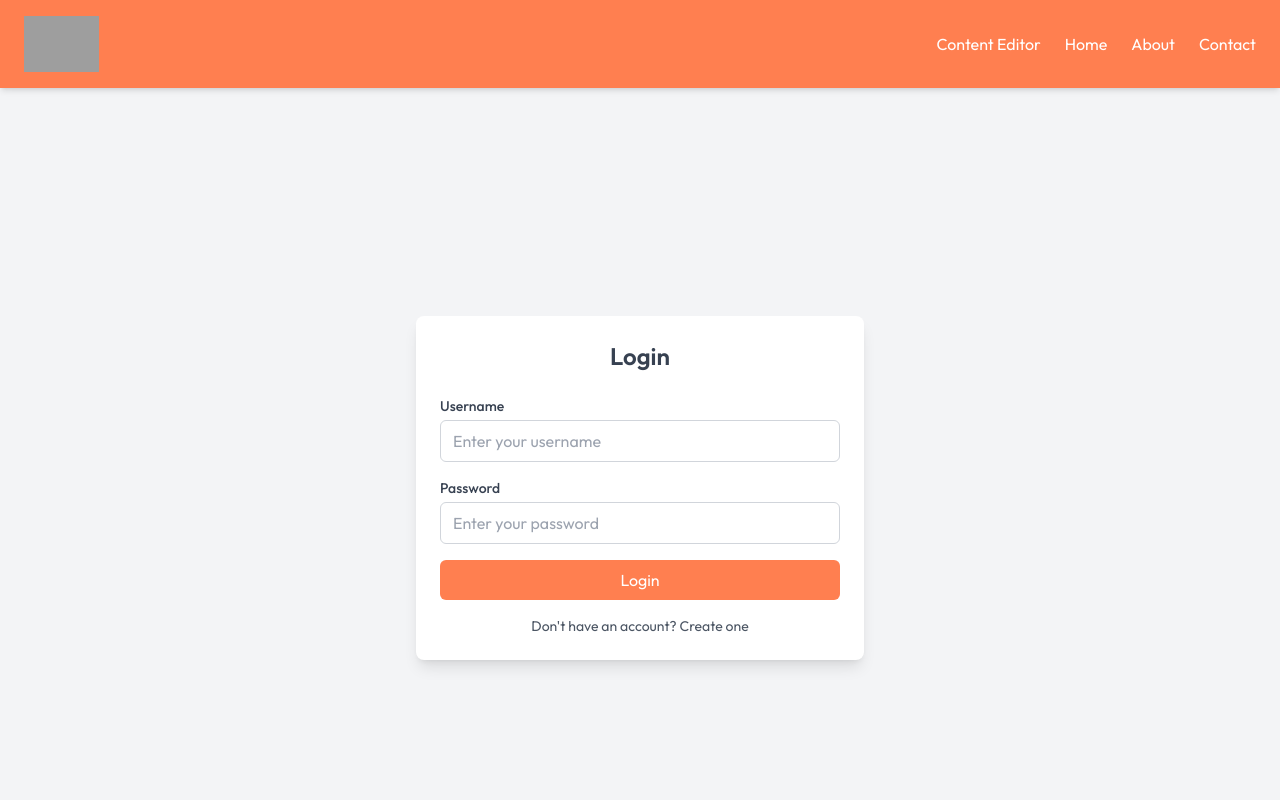
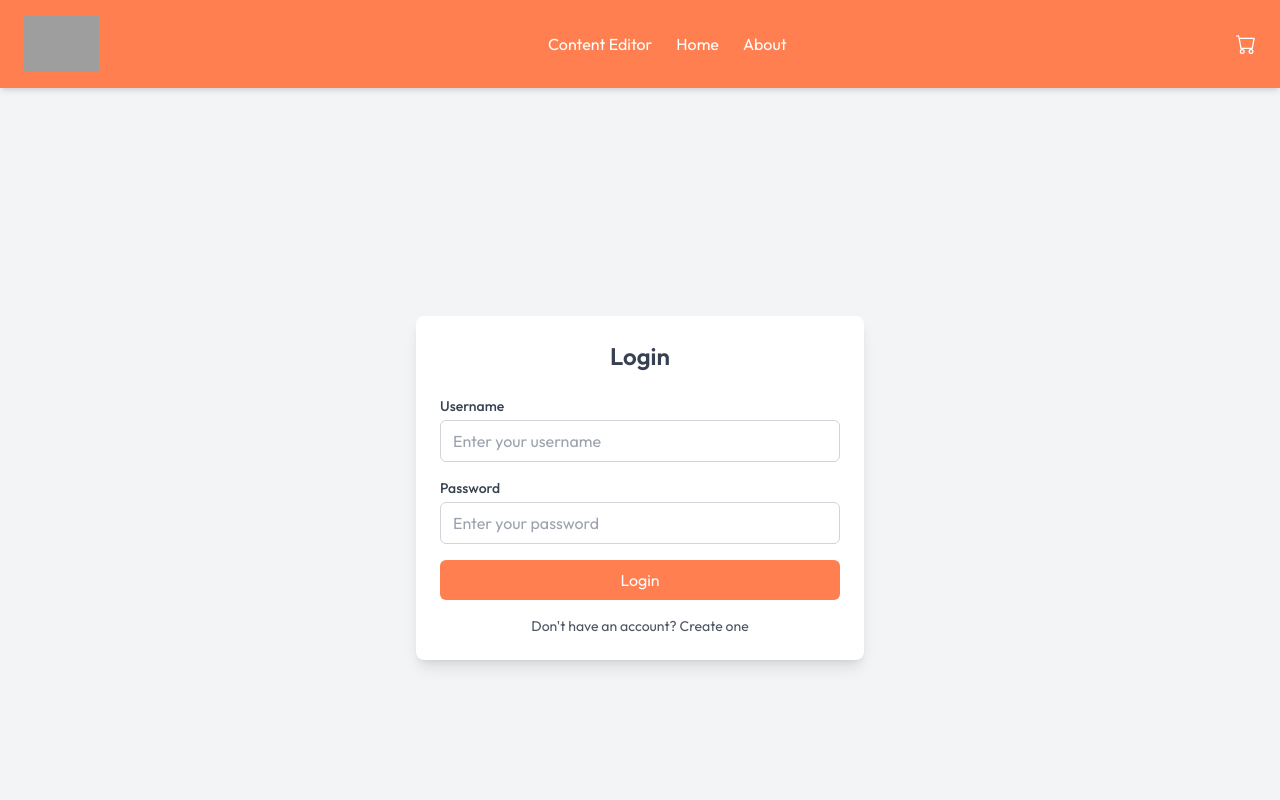
Before and after one commit to KristianaTrupja/SkinCareWebsiteClient, a Next.js app: page / in a window 1280 px wide. Shown: the top 800 px of the page. Built offline with nearby package versions, Linux system fonts and the light colour scheme; grey boxes are pictures that could not be loaded.

Commit message:
Added delete functionality with MdDelete icon

```diff
--- a/app/Layout/Header.js
+++ b/app/Layout/Header.js
@@ -1,6 +1,13 @@
+"use client"
+
 import React from "react";
+import { BsCart } from "react-icons/bs";
+import { useCart  } from "../context/CartContext";
+import CartModal from "../components/ui/CartModal";
+function Header() {
+  const { cart } = useCart();
+console.log(cart,"cartHeader");
 
-function Header() {
   return (
     <header className="sticky top-0 z-50 bg-peach px-6 py-4 shadow-md">
       <div className="mx-auto flex max-w-7xl items-center justify-between">
@@ -14,7 +21,7 @@ function Header() {
         </a>
 
         {/* Navigation */}
-        <nav className="hidden space-x-6 md:flex">
+        <nav className="hidden space-x-6 md:flex md:items-center">
           <a href="/content-editor" className="text-white hover:text-yellow hover:underline">
             Content Editor
           </a>
@@ -24,11 +31,9 @@ function Header() {
           <a href="#" className="text-white hover:text-yellow hover:underline">
             About
           </a>
-          <a href="#" className="text-white hover:text-yellow hover:underline">
-            Contact
-          </a>
+
         </nav>
-
+ <CartModal />
         {/* Mobile Menu Button */}
         <button className="block text-white md:hidden">
           <svg
--- a/app/components/Brands.js
+++ b/app/components/Brands.js
@@ -18,7 +18,6 @@ export default function Brands() {
     };
     fetchContent();
   }, []);
-console.log(content)
   return (
     <div className="max-w-6xl mx-auto bg-white shadow-xl rounded-2xl overflow-hidden my-16 p-10">
       {/* Content Section */}
--- /dev/null
+++ b/app/components/ui/CartModal.js
@@ -0,0 +1,76 @@
+"use client";
+import { useCart } from "@/app/context/CartContext";
+import { useState } from "react";
+import { BsCart } from "react-icons/bs";
+
+const CartModal = () => {
+  const { cart, totalPrice } = useCart();
+  const [isOpen, setIsOpen] = useState(false);
+
+  return (
+    <>
+      {/* Button to open cart modal */}
+      <button
+        onClick={() => setIsOpen(true)}
+        className="relative flex items-center text-white"
+      >
+        <BsCart className="text-xl"/>
+        {cart.length > 0 && (
+          <span className="bg-red-500 text-white text-sm rounded-full px-2 absolute -top-2 -right-2">
+            {cart.length}
+          </span>
+        )}
+      </button>
+
+      {/* Modal Overlay */}
+      {isOpen && (
+        <div className="fixed inset-0 bg-black bg-opacity-50 flex justify-end items-center z-50">
+          {/* Modal Content */}
+          <div className="bg-white p-6 rounded-lg w-96 shadow-lg relative h-full">
+            <button
+              onClick={() => setIsOpen(false)}
+              className="absolute top-2 right-2 text-gray-600 text-xl"
+            >
+              ✖
+            </button>
+            <h2 className="text-xl font-bold mb-4">Your Cart</h2>
+
+            {/* Cart Items */}
+            {cart.length > 0 ? (
+              <div className="space-y-4">
+              {cart.map((item, index) => (
+                <div key={item.id || index} className="flex items-center gap-4 border-b pb-2">
+                  <img
+                    src={item.imagePath}
+                    alt={item.title}
+                    className="w-16 h-16 object-cover rounded"
+                  />
+                  <div className="flex-1">
+                    <h3 className="text-md font-semibold">{item.title}</h3>
+                    <p className="text-gray-600">₹{item.sp} x {item.quantity}</p>
+                  </div>
+                </div>
+              ))}
+            </div>
+
+            ) : (
+              <p className="text-gray-500">Your cart is empty.</p>
+            )}
+
+            {/* Total Price */}
+            <div className="mt-4">
+              <p className="text-lg font-bold">Total: ₹{totalPrice}</p>
+            </div>
+
+            {/* Checkout Button */}
+            <button className="w-full mt-4 bg-black text-white py-2 rounded-md">
+              Checkout
+            </button>
+          </div>
+        </div>
+      )}
+    </>
+  );
+};
+
+export default CartModal;
--- /dev/null
+++ b/app/context/CartContext.js
@@ -0,0 +1,37 @@
+"use client";
+
+import { createContext, useContext, useState } from "react";
+
+const CartContext = createContext(null);
+
+export const CartProvider = ({ children }) => {
+  const [cart, setCart] = useState([]);
+
+  const addToCart = (product, quantity = 1) => {
+    console.log(product,quantity,"product, quantity")
+    setCart((prevCart) => {
+        console.log(prevCart,"prevCart")
+      const existingItem = prevCart.find((item) => item._id === product._id);
+
+      if (existingItem) {
+        console.log(existingItem,"existingItem")
+        // ✅ Return a new array with updated quantity
+        return prevCart.map((item) =>
+          item.id === product.id ? { ...item, quantity: item.quantity + quantity } : item
+        );
+      }
+
+      // ✅ Add new product to the cart
+      return [...prevCart, { ...product, quantity }];
+    });
+  };
+
+  const totalPrice = cart.reduce((acc, item) => acc + item.sp * item.quantity, 0);
+  return (
+    <CartContext.Provider value={{ cart, addToCart, totalPrice  }}>
+      {children}
+    </CartContext.Provider>
+  );
+};
+
+export const useCart = () => useContext(CartContext);
--- a/app/layout.js
+++ b/app/layout.js
@@ -2,6 +2,7 @@ import { Outfit } from "next/font/google";
 import "./globals.css";
 import Header from "./Layout/Header";
 import Footer from "./Layout/Footer";
+import { CartProvider } from "./context/CartContext";
 
 const outfit = Outfit({ subsets: ["latin"] });
 
@@ -14,9 +15,11 @@ export default function RootLayout({ children }) {
   return (
     <html lang="en">
       <body className={outfit.className}>
+      <CartProvider>
         <Header />
         <main className="min-h-screen">{children}</main>
         <Footer />
+        </CartProvider>
       </body>
     </html>
   );
--- a/app/product/[id]/page.js
+++ b/app/product/[id]/page.js
@@ -1,5 +1,6 @@
 "use client";
 import { useEffect, useState } from "react";
+import { useCart } from "@/app/context/CartContext";
 import { useParams } from "next/navigation";
 import axios from "axios";
 
@@ -9,6 +10,14 @@ const ProductDetail = () => {
   const [loading, setLoading] = useState(true);
   const [error, setError] = useState("");
   const [quantity, setQuantity] = useState(1);
+
+
+  const { addToCart } = useCart(); // ✅ FIX: use the correct function name
+
+  const handleAddToCart = () => {
+    console.log("handleAddToCart",product, quantity)
+    addToCart(product, quantity);
+  };
 
   useEffect(() => {
     if (!id) return;
@@ -72,7 +81,7 @@ const ProductDetail = () => {
             </div>
 
             {/* Buttons */}
-            <button className="px-6 py-3 text-lg font-medium text-white bg-gray-900 rounded-md shadow-md hover:bg-gray-700 transition">
+            <button className="px-6 py-3 text-lg font-medium text-white bg-gray-900 rounded-md shadow-md hover:bg-gray-700 transition" onClick={handleAddToCart}>
               Add to Cart
             </button>
             <button className="px-6 py-3 text-lg font-medium text-gray-900 border border-gray-300 rounded-md shadow-md hover:bg-gray-100 transition">
```
